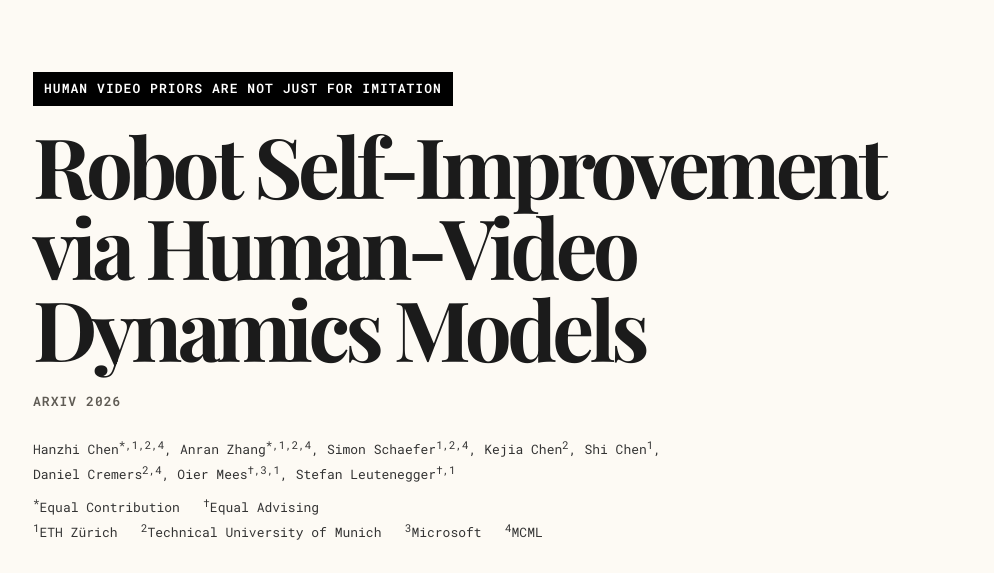
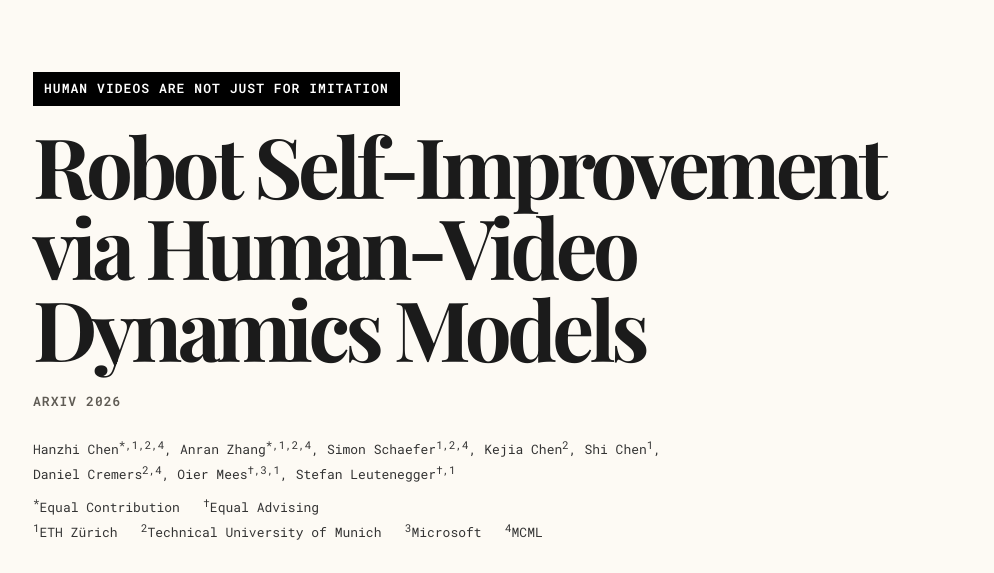
Before and after one commit to ethz-mrl/robot-self-improvement-website, a plain HTML site: page index.html in a window 1280 px wide. Shown: the top 573 px of the page, without its empty margins (127-1121 px from the left). Drawn offline with nearby package versions, Linux system fonts and the light colour scheme; some icons are missing.

```diff
--- a/index.html
+++ b/index.html
@@ -26,7 +26,7 @@
     <div class="container is-max-desktop">
       <div class="columns is-centered">
         <div class="column has-text-centered">
-          <div class="eyebrow">Human video priors are not just for imitation</div>
+          <div class="eyebrow">Human videos are not just for imitation</div>
           <h1 class="title is-1 publication-title">
             Robot Self-Improvement via Human-Video Dynamics Models
           </h1>
```
